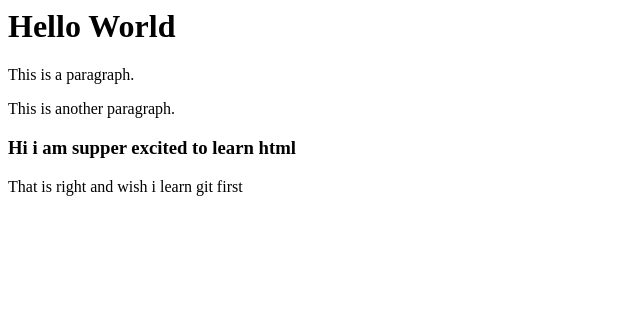
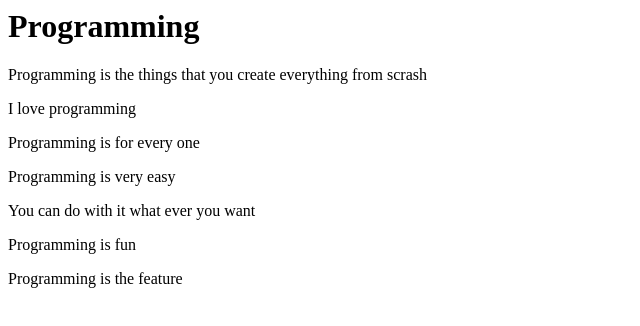
Before and after one commit to ibrahim-nazari/dogit, a plain HTML site: page index.html in a window 1280 px wide. Shown: the whole page, without its empty margins (0-640 px from the left). Drawn offline with Linux system fonts and the light colour scheme.

Commit message:
content added for home screen

```diff
--- a/index.html
+++ b/index.html
@@ -1,10 +1,13 @@
 <html>
   <head></head>
   <body>
-    <h1>Hello World</h1>
-    <p>This is a paragraph.</p>
-    <p>This is another paragraph.</p>
-    <h3>Hi i am supper excited to learn html</h3>
-    <p>That is right and wish i learn git first</p>
+    <h1>Programming</h1>
+    <p>Programming is the things that you create everything from scrash</p>
+    <p>I love programming</p>
+    <p>Programming is for every one</p>
+    <p>Programming is very easy</p>
+    <p>You can do with it what ever you want</p>
+    <p>Programming is fun</p>
+    <p>Programming is the feature</p>
   </body>
 </html>
```
